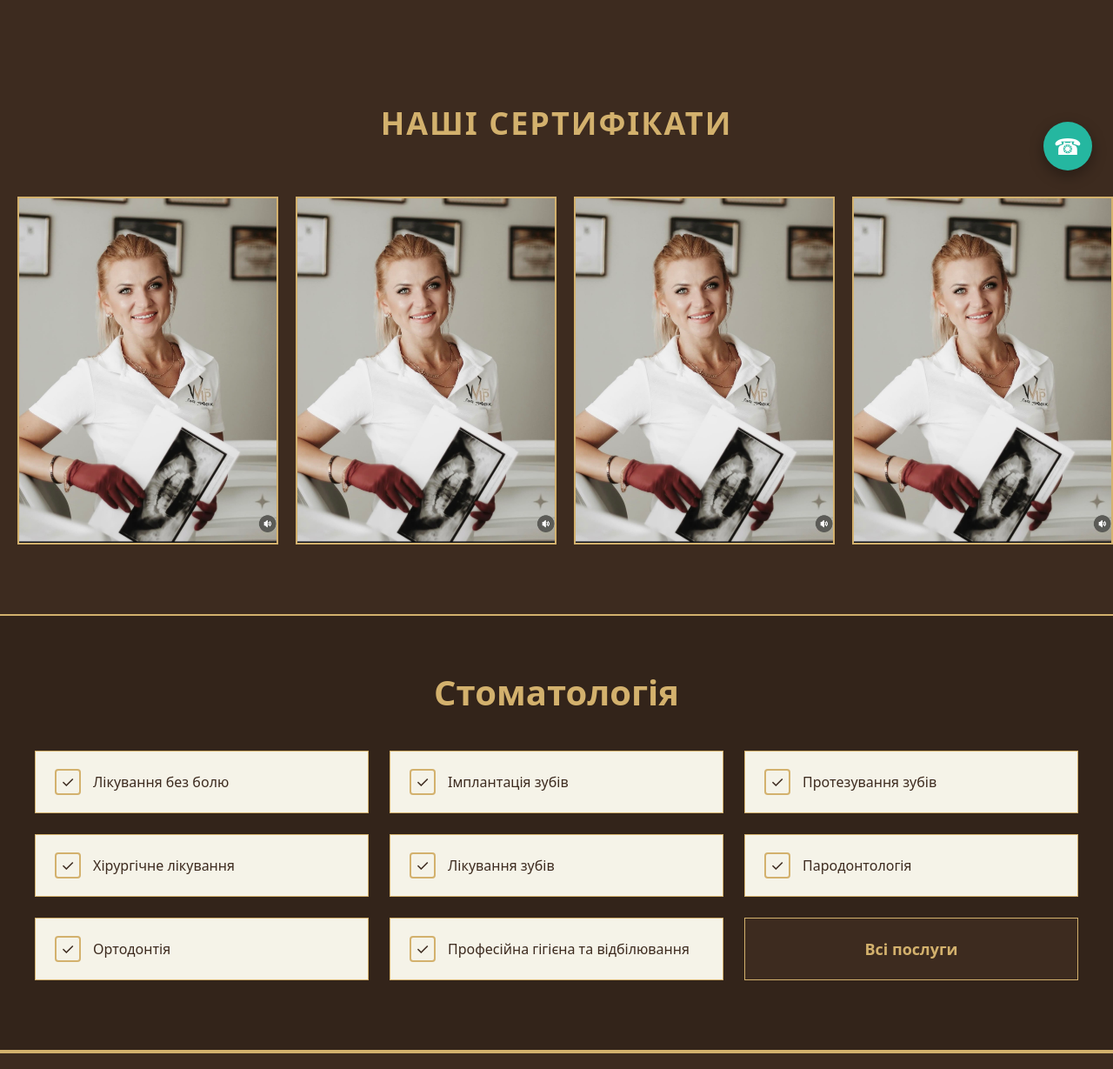
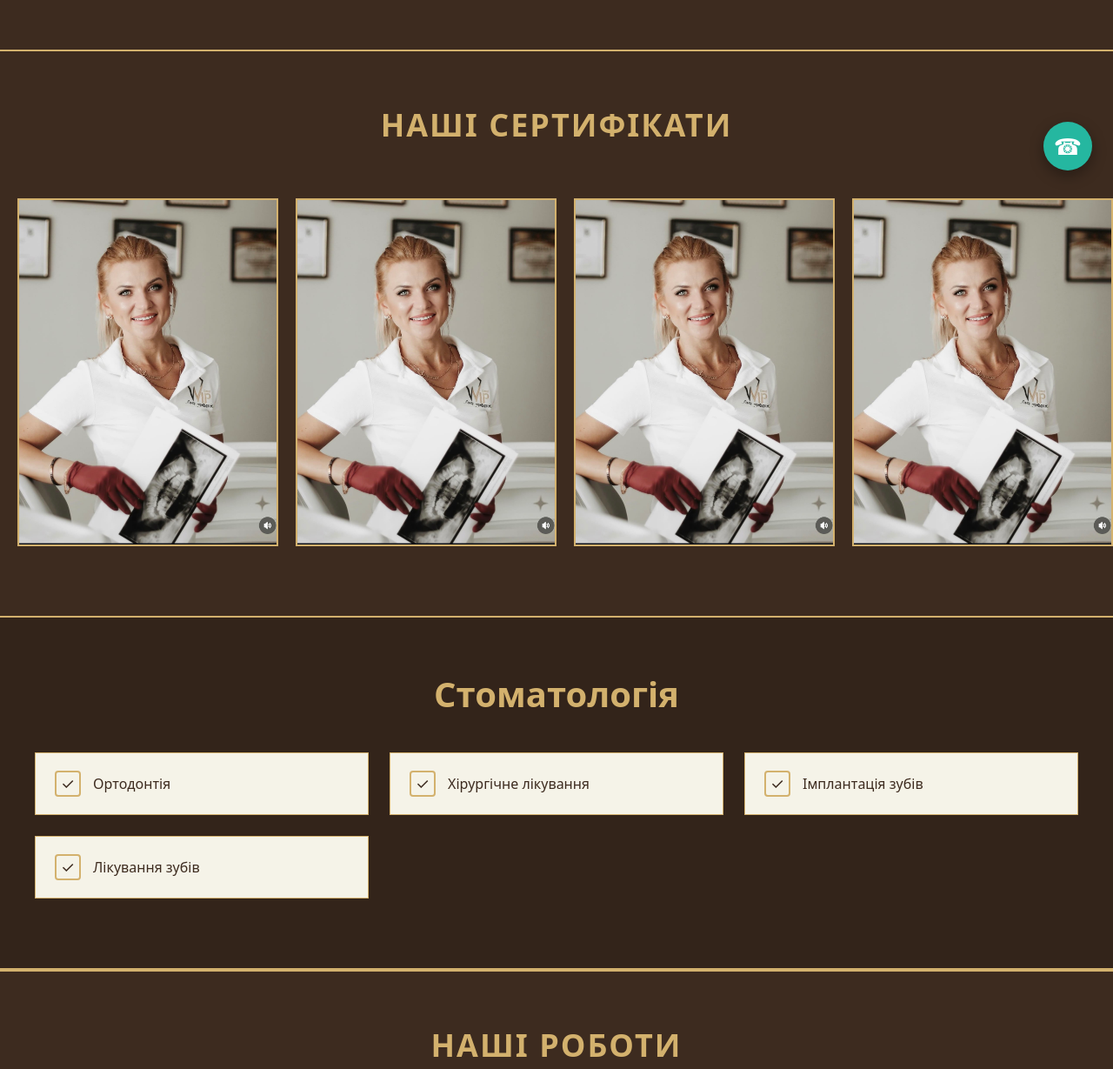
Before and after one commit to AndreySeledkov/vipdent, a plain HTML site: page index.html in a window 1280 px wide. Shown: the part 580-1809 px from the top of the page at 87% size. Drawn offline with Linux system fonts and the light colour scheme.

Commit message:
wewegweg

```diff
--- a/index.html
+++ b/index.html
@@ -98,6 +98,9 @@
         </div>
     </section>
 
+    <!-- Сепаратор -->
+    <div class="section-divider"></div>
+
     <!-- Секція "Наші сертифікати" -->
     <section class="certificates-section">
         <div class="container">
@@ -139,7 +142,12 @@
                 <div class="services-grid">
                     <div class="service-card">
                         <div class="service-card-icon">✓</div>
-                        <div class="service-card-text">Лікування без болю</div>
+                        <div class="service-card-text">Ортодонтія</div>
+                    </div>
+
+                    <div class="service-card">
+                        <div class="service-card-icon">✓</div>
+                        <div class="service-card-text">Хірургічне лікування</div>
                     </div>
 
                     <div class="service-card">
@@ -149,38 +157,7 @@
 
                     <div class="service-card">
                         <div class="service-card-icon">✓</div>
-                        <div class="service-card-text">Протезування зубів</div>
-                    </div>
-
-                    <div class="service-card">
-                        <div class="service-card-icon">✓</div>
-                        <div class="service-card-text">Хірургічне лікування</div>
-                    </div>
-
-                    <div class="service-card">
-                        <div class="service-card-icon">✓</div>
                         <div class="service-card-text">Лікування зубів</div>
-                    </div>
-
-                    <div class="service-card">
-                        <div class="service-card-icon">✓</div>
-                        <div class="service-card-text">Пародонтологія</div>
-                    </div>
-
-                    <div class="service-card">
-                        <div class="service-card-icon">✓</div>
-                        <div class="service-card-text">Ортодонтія</div>
-                    </div>
-
-                    <div class="service-card">
-                        <div class="service-card-icon">✓</div>
-                        <div class="service-card-text">
-                            Професійна гігієна та відбілювання
-                        </div>
-                    </div>
-
-                    <div class="service-card service-card-all">
-                        <div class="service-card-all-text">Всі послуги</div>
                     </div>
                 </div>
             </div>
--- a/styles.css
+++ b/styles.css
@@ -150,6 +150,12 @@ body {
 
 .nav-menu a:hover {
     text-decoration: underline;
+}
+
+.section-divider {
+    height: 2px;
+    background-color: #d3b16d; /* Золотий */
+    margin: 0;
 }
 
 /* ---------- НОВІ СЕКЦІЇ (ЗОЛОТИЙ ТА КОРИЧНЕВИЙ) ---------- */
```
